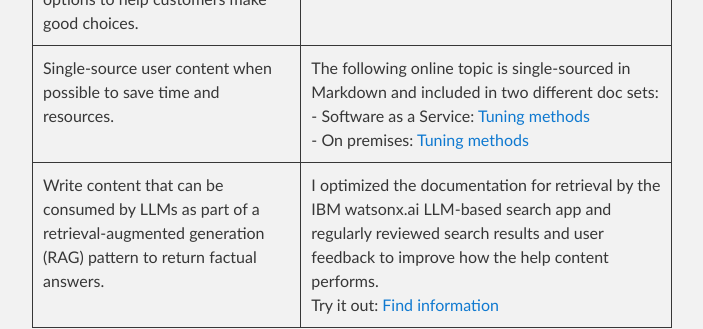
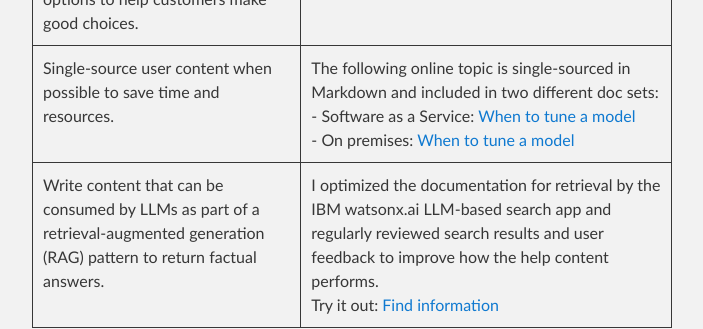
Before and after one commit to michelle-miller/michelle-miller.github.io, a Jekyll site: the page built from index.md, in a window 1280 px wide and 900 px high, scrolled down 3416 px. Shown: the part 154-483 px from the top of the window, without its empty margins (288-991 px from the left). Built offline with Jekyll 4.4.1, drawn with Linux system fonts in a browser that asks for light colours; our own code applies the rules of GitHub Pages for plain Markdown files.

Commit message:
changing links

```diff
--- a/index.md
+++ b/index.md
@@ -30,7 +30,7 @@ Note: The examples are shared as point-in-time PDFs rather than links to online
 | Incorporate images and diagrams in conceptual information to illustrate concepts and explain processes. | - Explain how to adjust AI model behavior: [Parameters for prompting foundation models](https://michelle-miller.github.io/samples/wx-llm-parameters-sample.pdf){:target="_blank"}<br/> - Help low-code users implement a simple retrieval-augmented generation (RAG) pattern: [IBM watsonx.ai: Chatting about documents and images](https://michelle-miller.github.io/samples/wx-chatting-sample.pdf){:target="_blank"} |
 | Focus on user goals, not product features. | The following two samples show content for a tool called Content Miner in IBM Watson Discovery before and after I revised the information to be task-based:<br/> [Before](https://michelle-miller.github.io/samples/contentmine-before.pdf) & [After](https://michelle-miller.github.io/samples/contentmine-after.pdf) |
 | Describe and compare available options to help customers make good choices. | [Methods for tuning foundation models](https://michelle-miller.github.io/samples/wx-tuning.pdf){:target="_blank"} |
-| Single-source user content when possible to save time and resources. | The following online topic is single-sourced in Markdown and included in two different doc sets:<br/> - Software as a Service: [Tuning methods](https://www.ibm.com/docs/SSYOK8/wsj/analyze-data/fm-tuning-methods.html){:target="_blank"}<br/> - On premises: [Tuning methods](https://www.ibm.com/docs/SSLSRPV_2.1.x/wsj/analyze-data/fm-tuning-methods.html){:target="_blank"} |
+| Single-source user content when possible to save time and resources. | The following online topic is single-sourced in Markdown and included in two different doc sets:<br/> - Software as a Service: [When to tune a model](https://www.ibm.com/docs/SSYOK8/wsj/analyze-data/fm-tuning-when.html){:target="_blank"}<br/> - On premises: [When to tune a model](https://www.ibm.com/docs/SSLSRPV_2.1.x/wsj/analyze-data/fm-tuning-when.html){:target="_blank"} |
 | Write content that can be consumed by LLMs as part of a retrieval-augmented generation (RAG) pattern to return factual answers. | I optimized the documentation for retrieval by the IBM watsonx.ai LLM-based search app and regularly reviewed search results and user feedback to improve how the help content performs.<br/>Try it out: [Find information](https://dataplatform.cloud.ibm.com/docs/content/wsj/getting-started/welcome-main.html?context=wx){:target="_blank"} |
 
 ## Developer help
```
